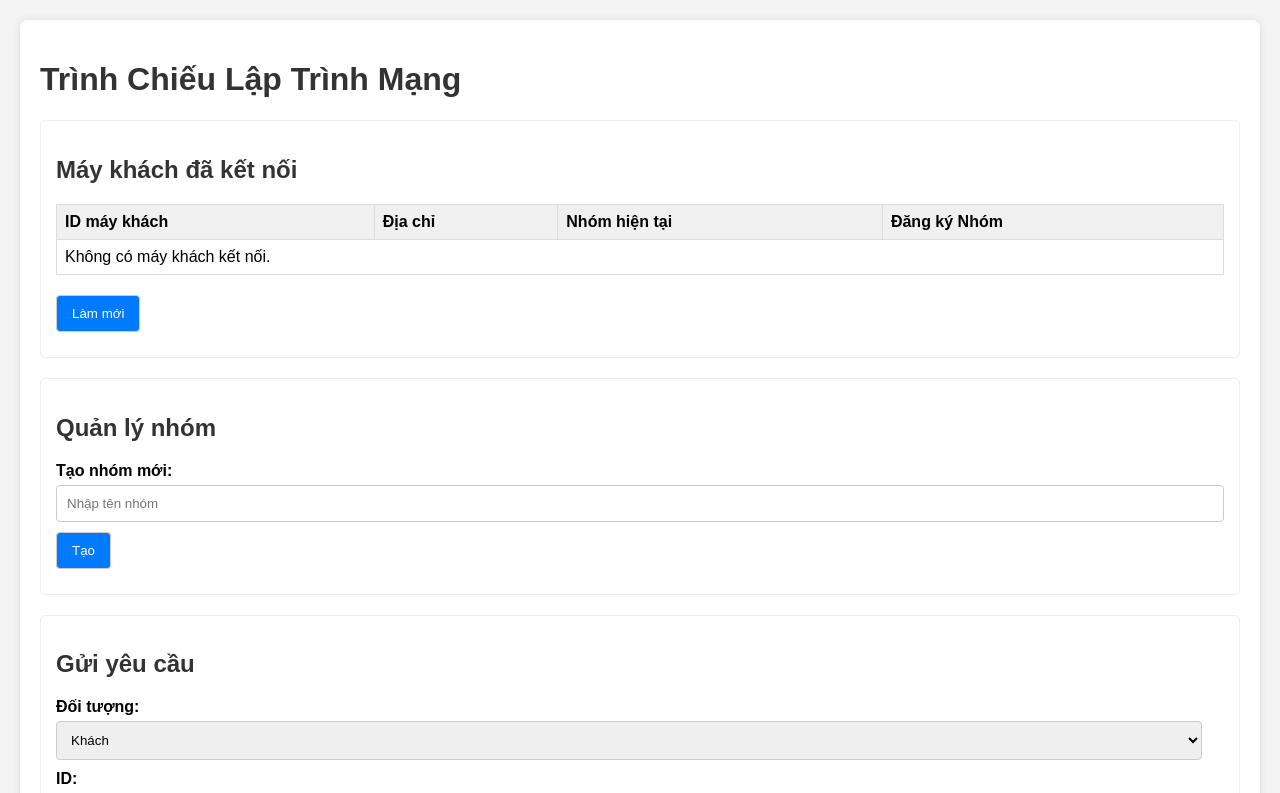
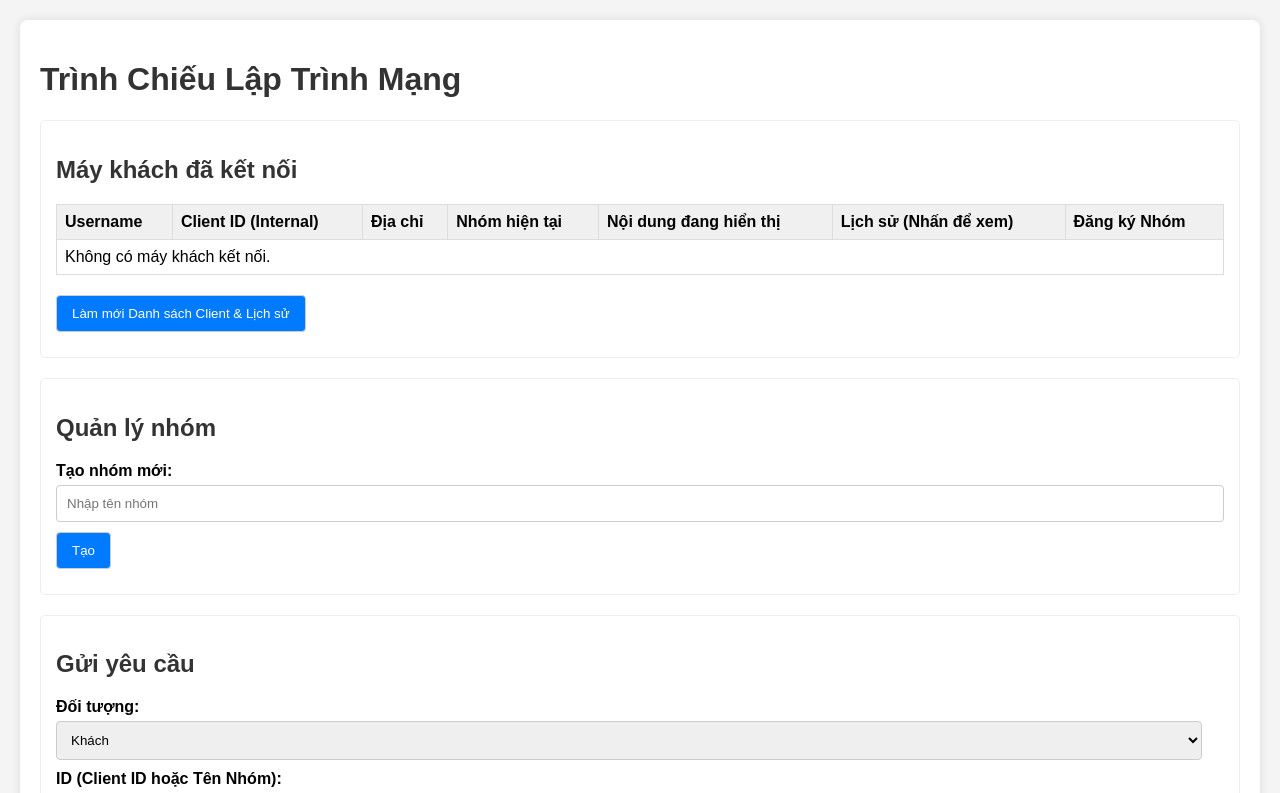
Before and after one commit to nhathoang-vu/laptrinhmang, a Flask app: page / in a window 1280 px wide. Shown: the top 793 px of the page. Run offline with Flask 3, Linux system fonts and the light colour scheme.

Commit message:
Update index.html

```diff
--- a/btl/serverr/templates/index.html
+++ b/btl/serverr/templates/index.html
@@ -9,7 +9,7 @@
         .container { background-color: #fff; padding: 20px; border-radius: 8px; box-shadow: 0 0 10px rgba(0,0,0,0.1); }
         h1, h2 { color: #333; }
         table { width: 100%; border-collapse: collapse; margin-bottom: 20px; }
-        th, td { padding: 8px; border: 1px solid #ddd; text-align: left; }
+        th, td { padding: 8px; border: 1px solid #ddd; text-align: left; vertical-align: top; }
         th { background-color: #f0f0f0; }
         .form-section { margin-bottom: 20px; padding: 15px; border: 1px solid #eee; border-radius: 5px; }
         label { display: block; margin-bottom: 5px; font-weight: bold; }
@@ -27,6 +27,12 @@
         .status-message { padding: 10px; margin-top: 10px; border-radius: 4px; }
         .status-success { background-color: #d4edda; color: #155724; }
         .status-error { background-color: #f8d7da; color: #721c24; }
+        .history-log { font-size: 0.9em; max-height: 150px; overflow-y: auto; background: #f9f9f9; padding: 5px; border: 1px solid #eee; margin-top: 5px;}
+        .history-log p { margin: 2px 0; font-size: 0.85em; }
+        .current-content-display { font-size: 0.9em; }
+        .current-content-display strong {color: #007bff;}
+        .toggle-history-btn { font-size: 0.8em; padding: 3px 6px; margin-top:5px; background-color: #6c757d; }
+         .toggle-history-btn:hover { background-color: #5a6268; }
     </style>
 </head>
 <body>
@@ -39,33 +45,54 @@
             <table id="clientsTable">
                 <thead>
                     <tr>
-                        <th>ID máy khách</th>
+                        <th>Username</th> <th>Client ID (Internal)</th>
                         <th>Địa chỉ</th>
                         <th>Nhóm hiện tại</th>
+                        <th>Nội dung đang hiển thị</th>
+                        <th>Lịch sử (Nhấn để xem)</th>
                         <th>Đăng ký Nhóm</th>
                     </tr>
                 </thead>
                 <tbody>
                     {% for client in clients %}
-                    <tr>
-                        <td>{{ client.id }}</td>
+                    <tr id="client-row-{{client.client_id}}"> <td>{{ client.username }}</td>
+                        <td>{{ client.client_id }}</td>
                         <td>{{ client.address }}</td>
-                        <td id="group-{{client.id}}">{{ client.group }}</td>
+                        <td id="group-{{client.client_id}}">{{ client.group }}</td>
+                        <td id="current-content-{{client.client_id}}" class="current-content-display">
+                            {% if client.current_content and client.current_content.type != "N/A" %}
+                                <strong>{{ client.current_content.type }}:</strong> {{ client.current_content.value }}
+                                <br><small>({{ client.current_content.timestamp }})</small>
+                            {% else %}
+                                <em>Chưa có thông tin</em>
+                            {% endif %}
+                        </td>
                         <td>
-                            <select id="assign-group-{{client.id}}">
+                            <button class="toggle-history-btn" onclick="toggleHistory('{{ client.client_id }}')">Xem/Ẩn</button>
+                            <div id="history-{{client.client_id}}" class="history-log" style="display:none;">
+                                {% if client.history %}
+                                    {% for entry in client.history | reverse %}
+                                    <p><strong>{{ entry.timestamp }}:</strong> {{ entry.content_sent.type }} - <em>{{ entry.content_sent.value if entry.content_sent.value else entry.command_type }}</em></p>
+                                    {% endfor %}
+                                {% else %}
+                                    <p>Không có lịch sử.</p>
+                                {% endif %}
+                            </div>
+                        </td>
+                        <td>
+                            <select id="assign-group-{{client.client_id}}">
                                 {% for group in groups %}
                                 <option value="{{ group }}" {% if client.group == group %}selected{% endif %}>{{ group }}</option>
                                 {% endfor %}
                             </select>
-                            <button onclick="assignGroup('{{ client.id }}')">Đăng ký</button>
+                            <button onclick="assignGroup('{{ client.client_id }}', '{{ client.username }}')">Đăng ký</button>
                         </td>
                     </tr>
                     {% else %}
-                    <tr><td colspan="4">Không có máy khách kết nối.</td></tr>
-                    {% endfor %}
+                    <tr><td colspan="7">Không có máy khách kết nối.</td></tr> {% endfor %}
                 </tbody>
             </table>
-            <button onclick="window.location.reload()">Làm mới</button>
+            <button onclick="window.location.reload()">Làm mới Danh sách Client & Lịch sử</button>
         </div>
 
         <div class="group-management form-section">
@@ -86,8 +113,7 @@
                     <option value="group">Nhóm</option>
                 </select>
 
-                <label for="targetId">ID:</label>
-                <select id="targetId"></select>
+                <label for="targetId">ID (Client ID hoặc Tên Nhóm):</label> <select id="targetId"></select>
 
                 <label for="contentType">Chọn kiểu:</label>
                 <select id="contentType" onchange="updateContentValueOptions()">
@@ -108,7 +134,6 @@
             </div>
         </div>
 
-        <!-- ✅ Khung Preview -->
         <div class="form-section">
             <h2>Xem trước nội dung</h2>
             <div id="previewFrame" style="background: #f4f4f4; padding: 10px; min-height: 200px; border: 1px solid #ccc; border-radius: 8px;">
@@ -118,7 +143,7 @@
     </div>
 
     <script>
-        const clientsData = {{ clients | tojson }};
+        const clientsData = {{ clients | tojson }}; // clientsData giờ chứa username và client_id
         const groupsData = {{ groups | tojson }};
         const contentFiles = {
             images: {{ image_files | tojson }},
@@ -132,6 +157,9 @@
             statusDiv.className = 'status-message ' + (isError ? 'status-error' : 'status-success');
             statusDiv.style.display = 'block';
             setTimeout(() => { statusDiv.style.display = 'none'; }, 5000);
+            if (!isError && (message.includes("Command sent") || message.includes("Gửi lệnh thành công") || message.includes("assigned to group"))){
+                 setTimeout(() => window.location.reload(), 1000);
+            }
         }
 
         function updateTargetOptions() {
@@ -141,11 +169,11 @@
             if (targetType === 'client') {
                 clientsData.forEach(client => {
                     const option = document.createElement('option');
-                    option.value = client.id;
-                    option.text = client.id + ` (${client.address})`;
+                    option.value = client.client_id; // Gửi client_id
+                    option.text = `${client.username} (ID: ${client.client_id}, Addr: ${client.address})`; // Hiển thị username và client_id
                     targetIdSelect.add(option);
                 });
-            } else {
+            } else { // group
                 groupsData.forEach(group => {
                     const option = document.createElement('option');
                     option.value = group;
@@ -156,6 +184,7 @@
         }
 
         function updateContentValueOptions() {
+            // ... (giữ nguyên như trước)
             const contentType = document.getElementById('contentType').value;
             const textInput = document.getElementById('contentValueText');
             const fileSelect = document.getElementById('contentValueFile');
@@ -182,13 +211,13 @@
                     fileSelect.add(new Option(file, file));
                 });
             }
-
             textInput.oninput = updatePreview;
             fileSelect.onchange = updatePreview;
             updatePreview();
         }
 
         function updatePreview() {
+            // ... (giữ nguyên như trước, có thể thêm check fileValue)
             const contentType = document.getElementById('contentType').value;
             const previewDiv = document.getElementById('previewFrame');
             const textValue = document.getElementById('contentValueText').value;
@@ -199,19 +228,41 @@
                 previewDiv.innerHTML = `<pre style="white-space: pre-wrap; color: white; font-size: 16px;">${textValue}</pre>`;
                 previewDiv.style.backgroundColor = '#222';
             } else if (contentType === 'text_file') {
+                 if(fileValue) {
                     fetch(`/content/texts/${fileValue}`)
-                    .then(r => r.text())
+                        .then(r => r.ok ? r.text() : Promise.reject('File not found or error reading'))
                         .then(txt => {
                             previewDiv.innerHTML = `<pre style="white-space: pre-wrap; color: white; font-size: 16px;">${txt}</pre>`;
                             previewDiv.style.backgroundColor = '#222';
+                        }).catch(err => {
+                             previewDiv.innerHTML = `<em>Lỗi xem trước file: ${err}</em>`;
+                             previewDiv.style.backgroundColor = '#f4f4f4';
                         });
+                } else {
+                     previewDiv.innerHTML = `<em>Chọn một file văn bản để xem trước.</em>`;
+                     previewDiv.style.backgroundColor = '#f4f4f4';
+                }
             } else if (contentType === 'image') {
+                 if(fileValue){
                     previewDiv.innerHTML = `<img src="/content/images/${fileValue}" style="max-width:100%; max-height:300px;" />`;
                     previewDiv.style.backgroundColor = '#000';
+                } else {
+                     previewDiv.innerHTML = `<em>Chọn một file ảnh để xem trước.</em>`;
+                     previewDiv.style.backgroundColor = '#f4f4f4';
+                }
             } else if (contentType === 'video') {
+                 if(fileValue){
                     previewDiv.innerHTML = `<video controls style="max-width:100%; max-height:300px;"><source src="/content/videos/${fileValue}" type="video/mp4">Trình duyệt không hỗ trợ video.</video>`;
                     previewDiv.style.backgroundColor = '#000';
                 } else {
+                     previewDiv.innerHTML = `<em>Chọn một file video để xem trước.</em>`;
+                     previewDiv.style.backgroundColor = '#f4f4f4';
+                }
+            } else if (contentType === 'clear') {
+                 previewDiv.innerHTML = `<em>(Xóa nội dung trên client)</em>`;
+                 previewDiv.style.backgroundColor = '#f4f4f4';
+            }
+            else {
                 previewDiv.innerHTML = `<em>Không có nội dung để xem trước</em>`;
                 previewDiv.style.backgroundColor = '#f4f4f4';
             }
@@ -219,7 +270,7 @@
 
         async function sendCommand() {
             const targetType = document.getElementById('targetType').value;
-            const targetId = document.getElementById('targetId').value;
+            const targetId = document.getElementById('targetId').value; // Sẽ là client_id hoặc group_name
             const contentType = document.getElementById('contentType').value;
             let contentValue = '';
 
@@ -227,11 +278,15 @@
                 contentValue = document.getElementById('contentValueText').value;
             } else if (['image', 'video', 'text_file'].includes(contentType)) {
                 contentValue = document.getElementById('contentValueFile').value;
+                 if (!contentValue && contentType !== 'clear') {
+                    showStatus("Vui lòng chọn một file.", true);
+                    return;
+                }
             }
 
             const payload = {
                 target_type: targetType,
-                target_id: targetId,
+                target_id: targetId, // Gửi client_id
                 content_type: contentType,
                 content_value: contentValue
             };
@@ -244,15 +299,12 @@
                 });
                 const result = await response.json();
                 showStatus(result.message || "Gửi lệnh thành công", !response.ok);
-            } catch (err) {
-                showStatus("Lỗi mạng hoặc máy chủ không phản hồi", true);
-            }
+            } catch (err) { showStatus("Lỗi mạng hoặc máy chủ không phản hồi", true); }
         }
 
         async function createGroup() {
             const groupName = document.getElementById('newGroupName').value;
             if (!groupName.trim()) return showStatus("Tên nhóm không được trống", true);
-
             const res = await fetch('/api/manage_group', {
                 method: 'POST',
                 headers: { 'Content-Type': 'application/json' },
@@ -263,16 +315,29 @@
             if (res.ok) setTimeout(() => window.location.reload(), 1000);
         }
 
-        async function assignGroup(clientId) {
+        // Sửa hàm assignGroup để nhận client_id và username (chỉ để hiển thị trong status)
+        async function assignGroup(clientId, clientUsername) {
             const groupName = document.getElementById(`assign-group-${clientId}`).value;
             const res = await fetch('/api/manage_group', {
                 method: 'POST',
                 headers: { 'Content-Type': 'application/json' },
-                body: JSON.stringify({ action: 'assign', client_id: clientId, group_name: groupName })
+                body: JSON.stringify({ action: 'assign', client_id: clientId, group_name: groupName }) // Gửi client_id
             });
             const result = await res.json();
+             // Thông báo có thể dùng clientUsername nếu muốn, nhưng server trả về thông báo đã có client_id
             showStatus(result.message, !res.ok);
-            if (res.ok) document.getElementById(`group-${clientId}`).textContent = groupName;
+            if (res.ok) {
+                document.getElementById(`group-${clientId}`).textContent = groupName;
+            }
+        }
+
+        function toggleHistory(clientId) { // Sử dụng client_id
+            const historyDiv = document.getElementById(`history-${clientId}`);
+            if (historyDiv.style.display === 'none') {
+                historyDiv.style.display = 'block';
+            } else {
+                historyDiv.style.display = 'none';
+            }
         }
 
         document.addEventListener('DOMContentLoaded', () => {
```
Lines whose indentation alone changed are shown as unchanged.
